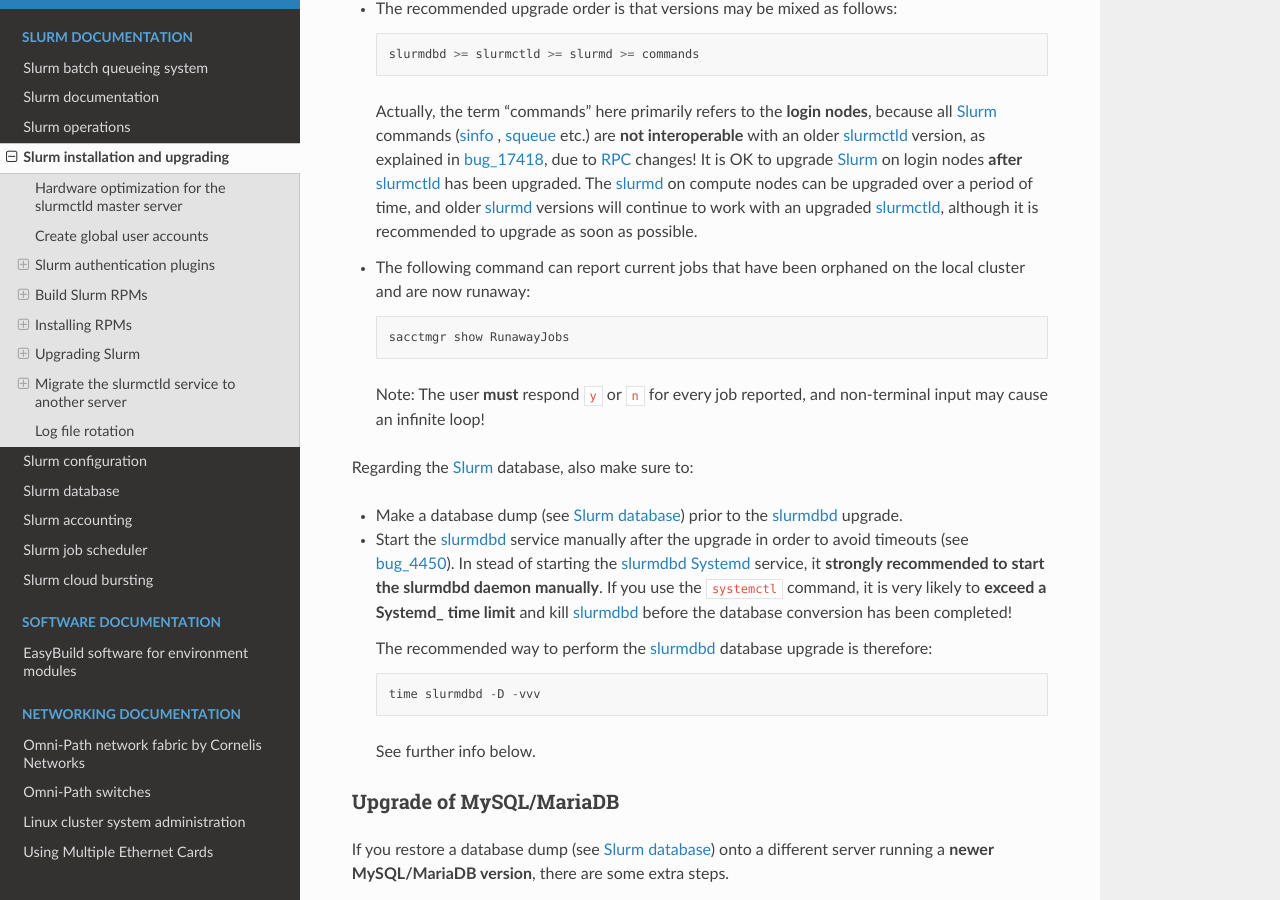
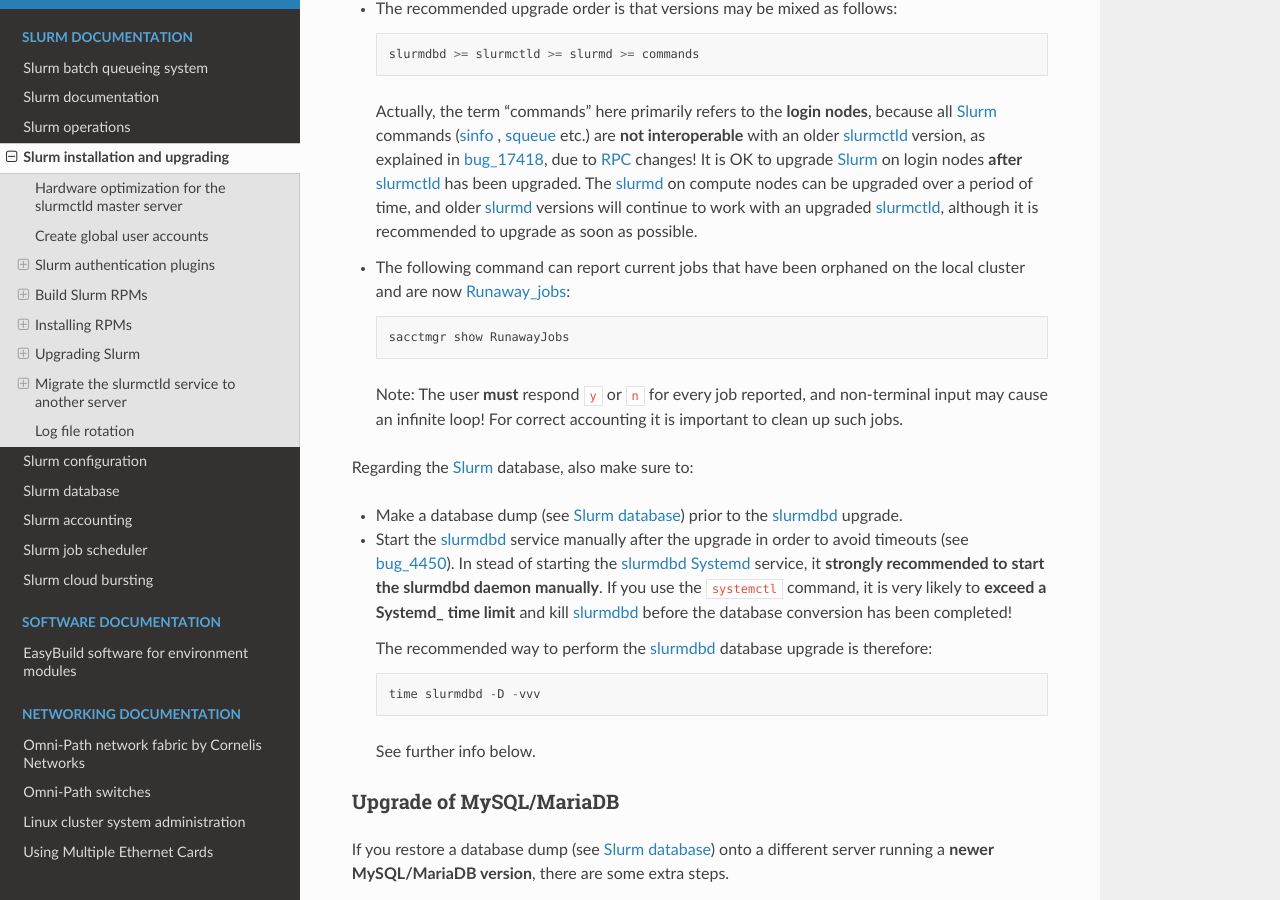
Before and after one commit to OleHolmNielsen/Niflheim_system, a Sphinx documentation site: the page built from docs/Slurm_installation.rst, in a window 1280 px wide and 900 px high, scrolled down 15513 px. Built offline with Sphinx 7.4.7 and the Read the Docs theme 3.1.0, drawn with Linux system fonts in a browser that asks for light colours.

Commit message:
Link to RunawayJobs

```diff
--- a/docs/Slurm_installation.rst
+++ b/docs/Slurm_installation.rst
@@ -709,11 +709,12 @@
   The slurmd_ on compute nodes can be upgraded over a period of time,
   and older slurmd_ versions will continue to work with an upgraded slurmctld_,
   although it is recommended to upgrade as soon as possible.
-* The following command can report current jobs that have been orphaned on the local cluster and are now runaway::
+* The following command can report current jobs that have been orphaned on the local cluster and are now Runaway_jobs_::
 
     sacctmgr show RunawayJobs
 
   Note: The user **must** respond ``y`` or ``n`` for every job reported, and non-terminal input may cause an infinite loop!
+  For correct accounting it is important to clean up such jobs.
 
 Regarding the Slurm_ database, also make sure to:
 
@@ -733,6 +734,7 @@
 .. _sinfo: https://slurm.schedmd.com/sinfo.html
 .. _squeue: https://slurm.schedmd.com/squeue.html
 .. _RPC: https://en.wikipedia.org/wiki/Remote_procedure_call
+.. _Runaway_jobs: https://slurm.schedmd.com/sacctmgr.html#OPT_RunawayJobs
 
 Upgrade of MySQL/MariaDB
 ------------------------
```
